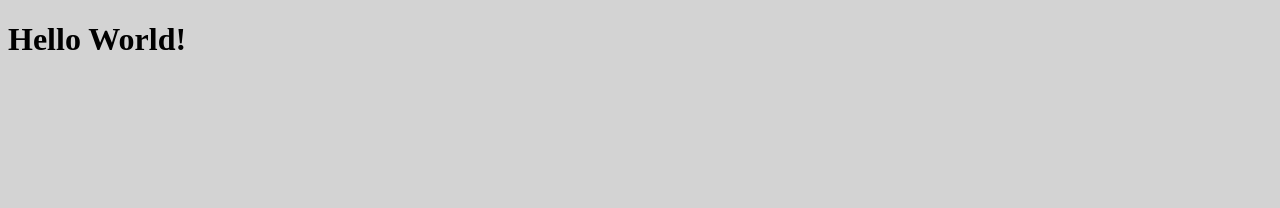
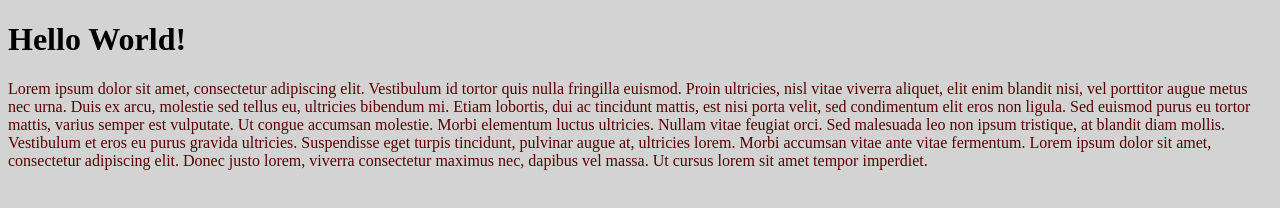
Before and after one commit to smoreno98/practice-project, a plain HTML site: page index.html in a window 1280 px wide. Drawn offline with Linux system fonts and the light colour scheme.

Commit message:
Second Commit

```diff
--- a/index.html
+++ b/index.html
@@ -8,5 +8,6 @@
     </head>
     <body>
         <h1>Hello World!</h1>
+        <p>Lorem ipsum dolor sit amet, consectetur adipiscing elit. Vestibulum id tortor quis nulla fringilla euismod. Proin ultricies, nisl vitae viverra aliquet, elit enim blandit nisi, vel porttitor augue metus nec urna. Duis ex arcu, molestie sed tellus eu, ultricies bibendum mi. Etiam lobortis, dui ac tincidunt mattis, est nisi porta velit, sed condimentum elit eros non ligula. Sed euismod purus eu tortor mattis, varius semper est vulputate. Ut congue accumsan molestie. Morbi elementum luctus ultricies. Nullam vitae feugiat orci. Sed malesuada leo non ipsum tristique, at blandit diam mollis. Vestibulum et eros eu purus gravida ultricies. Suspendisse eget turpis tincidunt, pulvinar augue at, ultricies lorem. Morbi accumsan vitae ante vitae fermentum. Lorem ipsum dolor sit amet, consectetur adipiscing elit. Donec justo lorem, viverra consectetur maximus nec, dapibus vel massa. Ut cursus lorem sit amet tempor imperdiet.</p>
     </body>
 </html>
--- a/script.js
+++ b/script.js
@@ -1 +1 @@
-alert "Javascript Working"
+console.log("Javascript Working")
--- a/style.css
+++ b/style.css
@@ -1,3 +1,6 @@
 body {
     background-color:#d3d3d3
 }
+p {
+    color: #590000
+}
```
